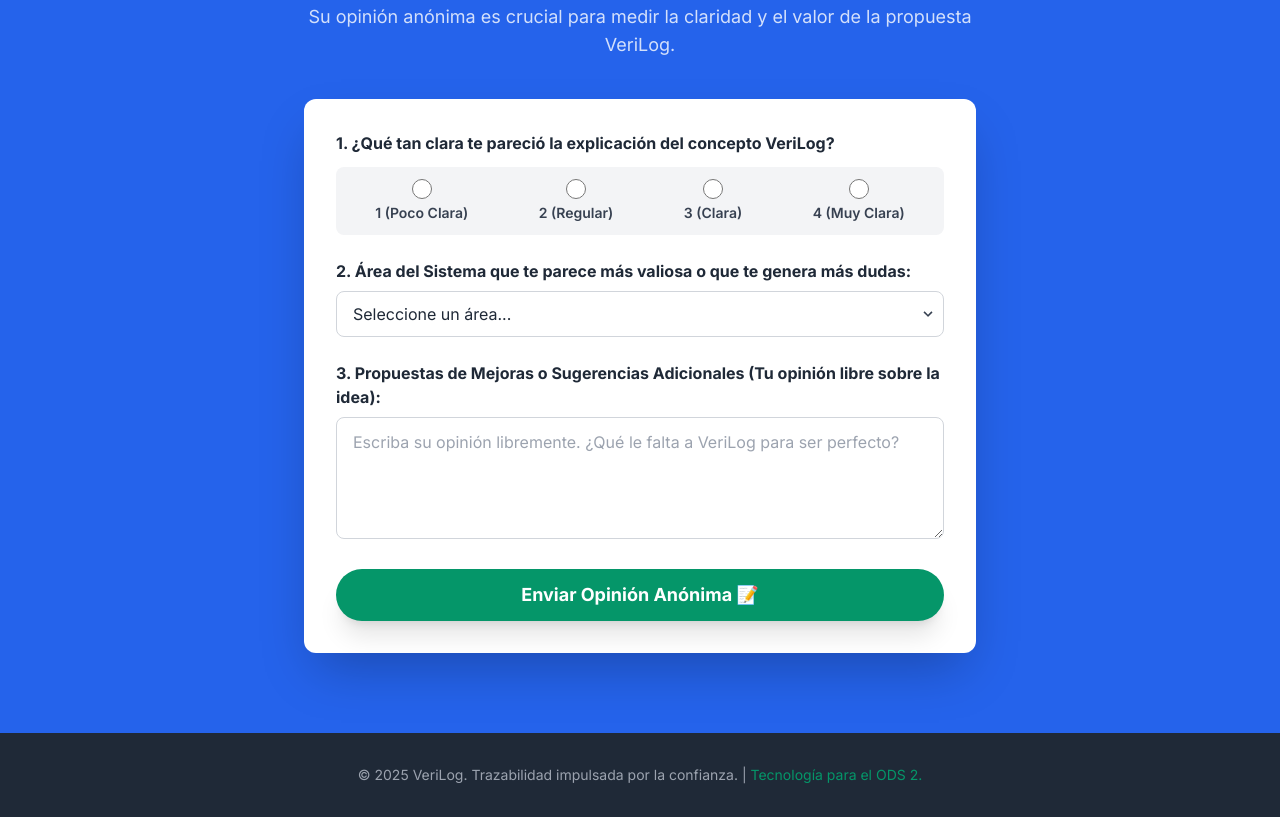
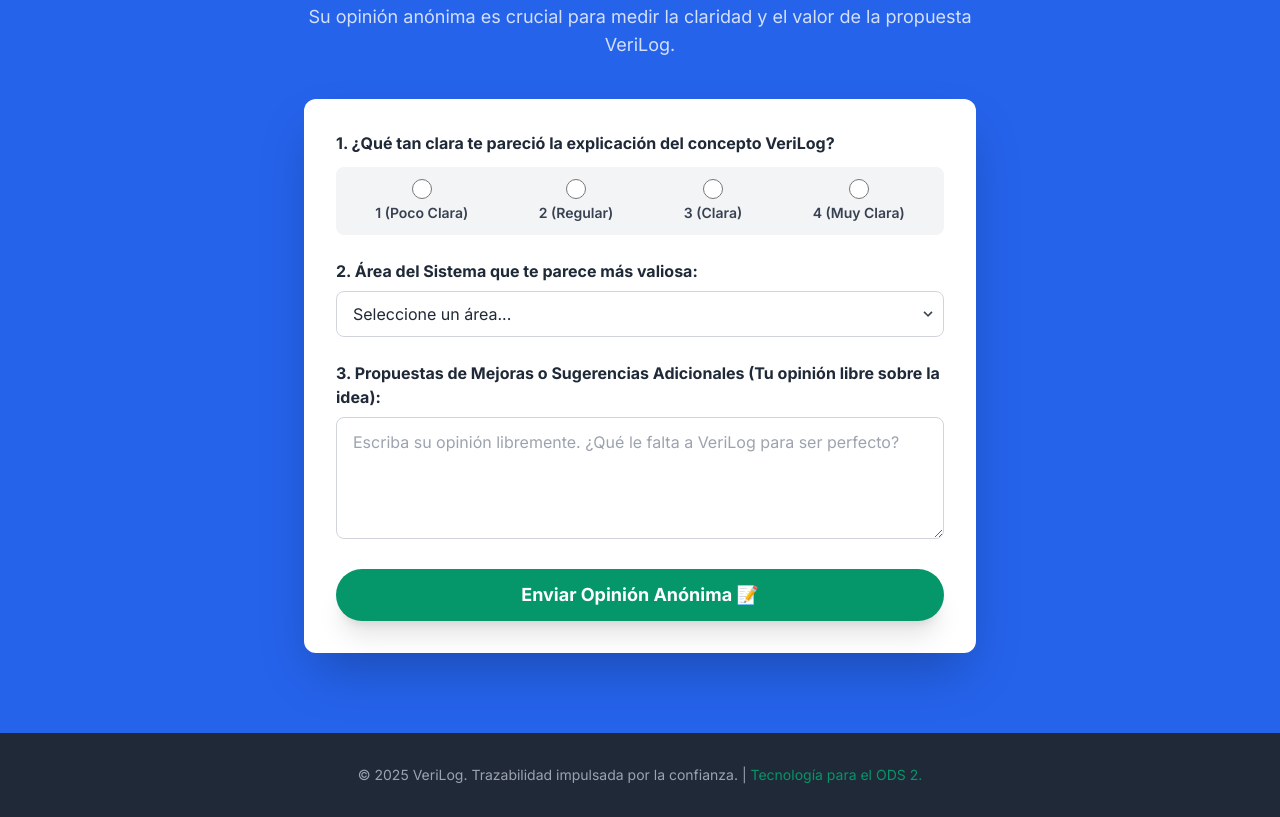
Before and after one commit to JAlbertoPalma/LandingPage_VeriLog, a plain HTML site: page index.html in a window 1280 px wide. Shown: the part 3429-4246 px from the top of the page. Drawn offline with nearby package versions, Linux system fonts and the light colour scheme.

Commit message:
Corrección 1

```diff
--- a/index.html
+++ b/index.html
@@ -180,7 +180,7 @@
                         </div>
 
                         <div>
-                            <label for="system_area" class="block text-gray-800 font-bold mb-2">2. Área del Sistema que te parece más valiosa o que te genera más dudas:</label>
+                            <label for="system_area" class="block text-gray-800 font-bold mb-2">2. Área del Sistema que te parece más valiosa:</label>
                             <div class="relative">
                                 <select id="system_area" name="System_Area" class="block appearance-none w-full bg-white border border-gray-300 text-gray-800 py-3 px-4 pr-8 rounded-lg leading-tight focus:outline-none focus:ring-2 focus:ring-color-secondary focus:border-color-secondary transition duration-150" required>
                                     <option value="" disabled selected>Seleccione un área...</option>
```
